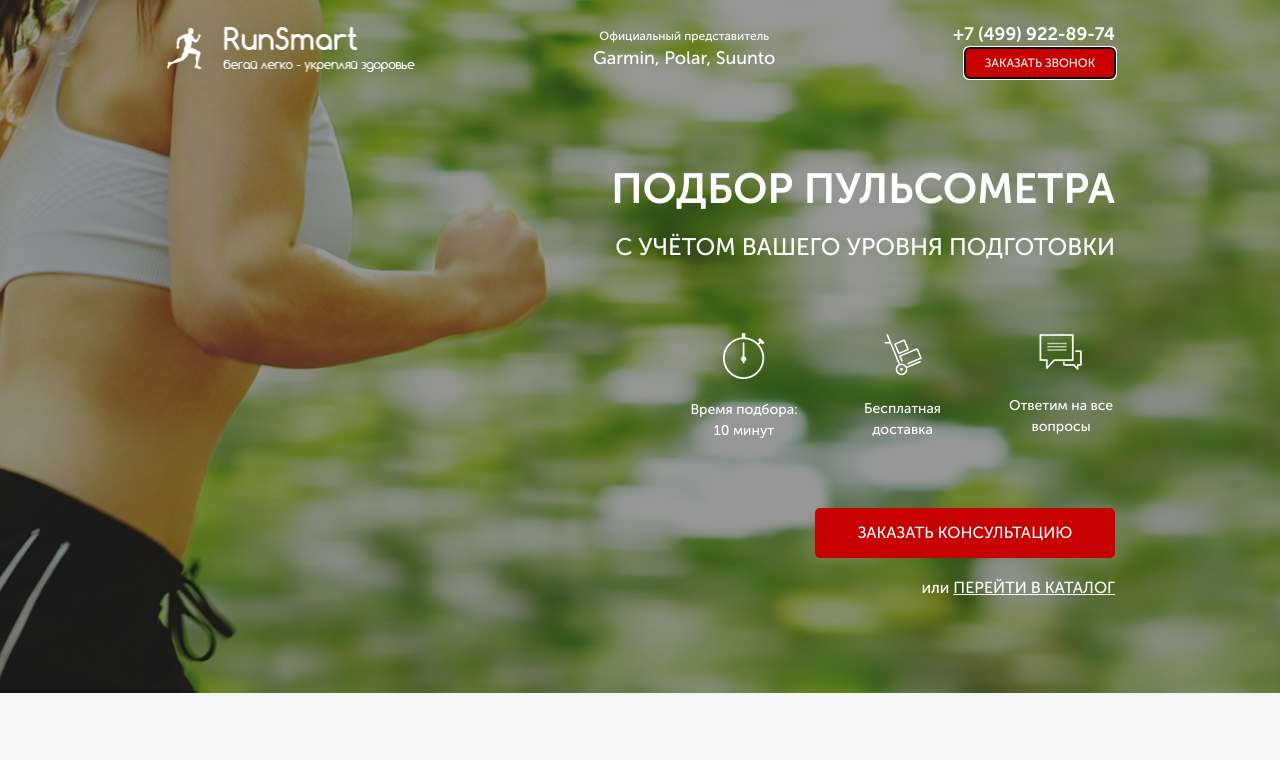
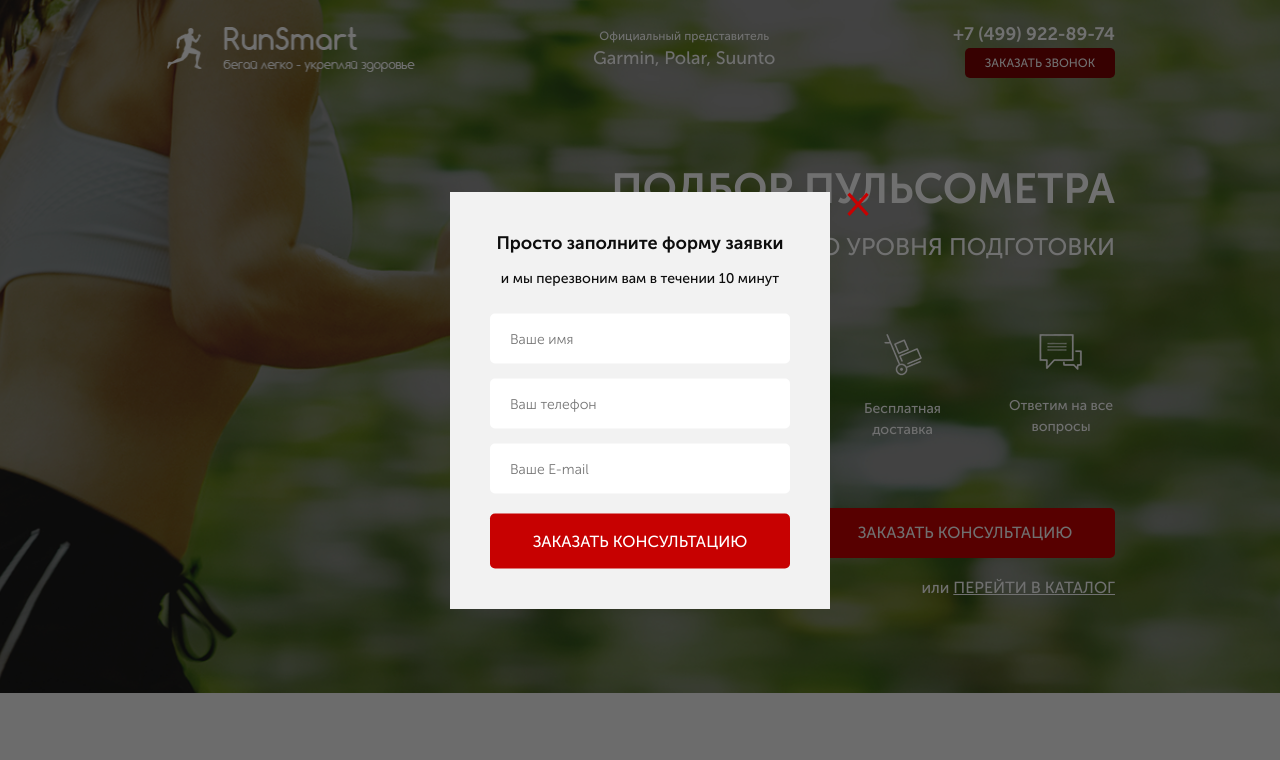
Before and after one commit to antmedwedew/RunSmart, a website: page src/index.html in a window 1280 px wide. Both pictures are taken after a click on the button "ЗАКАЗАТЬ ЗВОНОК". Shown: the top 760 px of the page. Drawn offline with Linux system fonts and the light colour scheme; files whose address does not match are found by name.

Commit message:
add modal, add script modal

```diff
--- a/gulpfile.js
+++ b/gulpfile.js
@@ -30,7 +30,7 @@ let path = {
     watch: {
         html: 'src/**/*.html',
         js: 'src/js/**/*.js',
-        style: 'src/scss/**/*.+(scss|sass)',
+        style: 'src/scss/**/*.+(scss|sass)'
     },
     clean: './build'
 }
@@ -59,8 +59,8 @@ gulp.task('styles', function() {
 
 //watch
 gulp.task('watch', function() {
-    gulp.watch(path.watch.style, gulp.parallel('styles'));
-    gulp.watch(path.src.html).on('change', browserSync.reload);
+    gulp.watch(path.watch.style, gulp.parallel('styles')),
+    gulp.watch([path.watch.js, path.watch.html]).on('change', browserSync.reload);
 });
 
 //jquery-slick
--- a/src/index.html
+++ b/src/index.html
@@ -22,7 +22,7 @@
 
                 <div class="header__contacts">
                     <a href="tel:+74999228974" class="header__phone">+7 (499) 922-89-74</a>
-                    <button class="button">заказать звонок</button>
+                    <button class="button" data-modal='consultation'>заказать звонок</button>
                 </div>
             </header>
 
@@ -42,10 +42,10 @@
                     </div>
                 </div>
 
-                <button class="button button_main">заказать консультацию</button>
+                <button class="button button_main" data-modal='consultation'>заказать консультацию</button>
                 <div class="promo__link">
                     или
-                    <a href="#">перейти в каталог</a>
+                    <a href="#catalog">перейти в каталог</a>
                 </div>
             </div>
         </div>
@@ -111,7 +111,7 @@
         </div>
     </section>
 
-    <section class="catalog">
+    <section class="catalog" id="catalog">
         <div class="container">
             <h2 class="title">Каталог пульсометров</h2>
 
@@ -532,6 +532,40 @@
         </div>
     </section>
 
+    <div class="overlay">
+        <div class="modal" id="consultation">
+            <div class="modal__close">&times;</div>
+            <div class="modal__subtitle">Просто заполните форму заявки</div>
+            <div class="modal__descr">и мы перезвоним вам в течении 10 минут</div>
+            <form action="#" class="feed-form feed-form_mt25">
+                <input name="name" required type="text" placeholder="Ваше имя">
+                <input name="phone" required type="number" placeholder="Ваш телефон">
+                <input name="email" required type="email" placeholder="Ваше E-mail">
+
+                <button class="button button_submit">заказать консультацию</button>
+            </form>
+        </div>
+
+        <div class="modal" id="order">
+            <div class="modal__close">&times;</div>
+            <div class="modal__subtitle">Ваш заказ:</div>
+            <div class="modal__descr">Пульсометр Polar FT1</div>
+            <form action="#" class="feed-form feed-form_mt25">
+                <input name="name" required type="text" placeholder="Ваше имя">
+                <input name="phone" required type="number" placeholder="Ваш телефон">
+                <input name="email" required type="email" placeholder="Ваше E-mail">
+
+                <button class="button button_submit">купить</button>
+            </form>
+        </div>
+
+        <div class="modal modal_mini" id="thanks">
+            <div class="modal__close">&times;</div>
+            <div class="modal__subtitle">Спасибо за вашу заявку!</div>
+            <div class="modal__descr">Наш менеджер свяжется с вами в ближайшее время!</div>
+        </div>
+    </div>
+
     <script src="https://kit.fontawesome.com/d54098f2f0.js" crossorigin="anonymous"></script>
     <script src="./js/slick.min.js"></script>
     <script src="./js/script.js"></script>
--- a/src/js/script.js
+++ b/src/js/script.js
@@ -32,4 +32,24 @@ $(document).ready(function(){
 
     toggleSlide('.catalog-item__link');
     toggleSlide('.catalog-item__back');
+
+    //modal
+    $('[data-modal=consultation]').on('click', function () {
+        $('.overlay, #consultation').fadeIn('slow');
+        $('body').css("overflow", "hidden");
+    });
+
+    $('.button_mini').each(function(i) {
+        $(this).on('click', function () {
+            $('#order .modal__descr').text($('.catalog-item__subtitle').eq(i).text());
+            $('.overlay, #order').fadeIn('slow');
+            $('body').css("overflow", "hidden");
+        })
+    });
+
+    //modal_close
+    $('.modal__close').on('click', function () {
+        $('.overlay, #consultation, #thanks, #order').fadeOut('slow');
+        $("body").css("overflow","auto");
+    });
 });
--- a/src/scss/base/_media.scss
+++ b/src/scss/base/_media.scss
@@ -163,7 +163,22 @@
             }
         }
     }
+    .modal {
+        width: 80%;
+        padding: 38px 20px 40px 20px;
+        &__close {
+            right: -30px;
+            font-size: 48px;
+        }
+        &__subtitle {
+            font-size: 16px;
+        }
+        &__descr {
+            font-size: 14px;
+        }
+    }
 }
+
 
 @media (max-width: 375px) {
     .button {
--- a/src/scss/blocks/_buttons.scss
+++ b/src/scss/blocks/_buttons.scss
@@ -9,7 +9,7 @@
     font-size: 12px;
     font-weight: 500;
     text-transform: uppercase;
-    &:hover {
+    &:hover, &:focus {
         background-color: #7e0202;
         transition: 0.6s all;
         outline: none;
@@ -17,7 +17,6 @@
     &_main {
         width: 300px;
         height: 50px;
-        border: none;
         font-size: 16px;
         margin-top: 67px;
     }
--- a/src/scss/blocks/_forms.scss
+++ b/src/scss/blocks/_forms.scss
@@ -17,4 +17,7 @@
             margin-bottom: 20px;
         }
     }
+    &_mt25 {
+        margin-top: 25px;
+    }
 }
--- /dev/null
+++ b/src/scss/blocks/_modal.scss
@@ -0,0 +1,47 @@
+.overlay {
+    position: fixed;
+    width: 100%;
+    height: 100%;
+    background-color: rgba(0, 0, 0, .56);
+    top: 0;
+    display: none;
+}
+.modal {
+    position: absolute;
+    top: 50%;
+    left: 50%;
+    transform: translate(-50%, -50%);
+    background-color: #f2f2f2;
+    width: 380px;
+    min-height: 400px;
+    padding: 38px 40px 40px 40px;
+    &__close {
+        position: absolute;
+        top: 0;
+        right: -40px;
+        font-size: 41px;
+        color: $main_color;
+        line-height: 21px;
+        cursor: pointer;
+    }
+    &__subtitle {
+        color: $dark;
+        text-align: center;
+        font-size: 18px;
+        font-weight: 700;
+    }
+    &__descr {
+        color: $dark;
+        text-align: center;
+        font-size: 14px;
+        font-weight: 500;
+        margin-top: 11px;
+    }
+    &_mini {
+        min-height: 140px;
+    }
+}
+
+#consultation, #order, #thanks {
+    display: none;
+}
--- a/src/scss/style.scss
+++ b/src/scss/style.scss
@@ -25,5 +25,6 @@
 @import 'blocks/catalog';
 @import 'blocks/feed';
 @import 'blocks/footer';
+@import 'blocks/modal';
 
 @import 'base/media';
```
Also changed, not shown: src/css/style.min.css.
